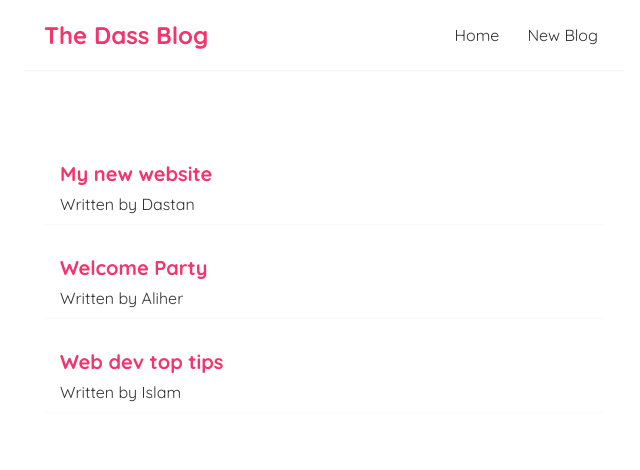
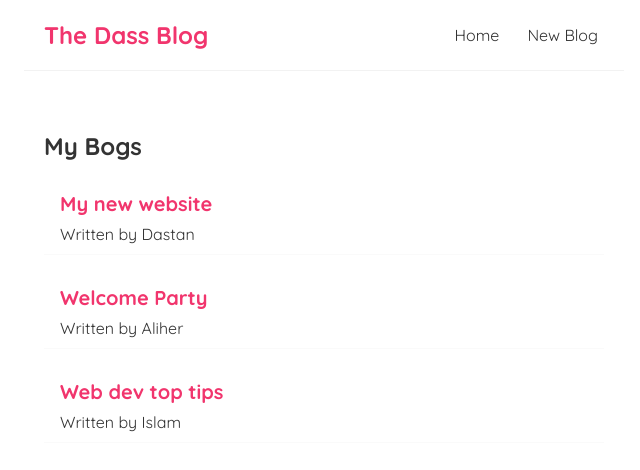
Before and after one commit to eB00k/Blog-Post, a React (Create React App) app: page /create in a window 1280 px wide. Shown: the top 470 px of the page, without its empty margins (316-956 px from the left). Built offline with nearby package versions, Linux system fonts and the light colour scheme.

Commit message:
Passing promts to components

```diff
--- /dev/null
+++ b/src/components/BlogList.jsx
@@ -0,0 +1,17 @@
+const BlogList = ({ blogs, title }) => {
+  //   const blogs = props.blogs;
+  //   const title = props.title;
+  return (
+    <div className="blog-list">
+      <h2>{title}</h2>
+      {blogs.map((blog) => (
+        <div className="blog-preview" key={blog.id}>
+          <h2>{blog.title}</h2>
+          <p>Written by {blog.author}</p>
+        </div>
+      ))}
+    </div>
+  );
+};
+
+export default BlogList;
--- a/src/components/Home.jsx
+++ b/src/components/Home.jsx
@@ -1,4 +1,5 @@
 import { useState } from "react";
+import BlogList from "./BlogList";
 
 const Home = () => {
   const [blogs, setBlogs] = useState([
@@ -23,12 +24,7 @@
   ]);
   return (
     <div className="home">
-      {blogs.map((blog) => (
-        <div className="blog-preview" key={blog.id}>
-          <h2>{blog.title}</h2>
-          <p>Written by {blog.author}</p>
-        </div>
-      ))}
+     <BlogList blogs={blogs} title="My Bogs"/>
     </div>
   );
 };
```
